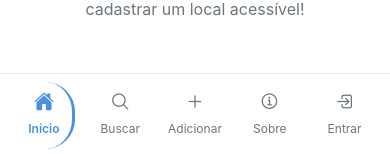
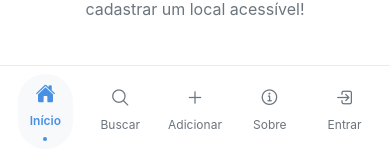
Before and after one commit to Gabriel-Becker/AcessoLivre, a React Native app in the folder frontend/: screen / in a window 390 px wide. Shown: the part 687-841 px from the top of the page. Built offline with nearby package versions, Linux system fonts and the light colour scheme; no server answers.

Commit message:
feat: melhoria design menu inferior no mobile

```diff
--- a/frontend/src/components/layout/MobileLayout.js
+++ b/frontend/src/components/layout/MobileLayout.js
@@ -78,20 +78,12 @@ export default function MobileLayout({
               accessibilityRole="button"
               accessibilityLabel={`Ir para ${tab.label}`}
             >
-              <View
-                style={
-                  ativo
-                    ? [
-                        styles.tabInner,
-                        { backgroundColor: t.colors.surface, borderRightWidth: 3, borderRightColor: t.colors.primary, paddingHorizontal: 12 },
-                      ]
-                    : [styles.tabInner, { backgroundColor: t.colors.surface }]
-                }
-              >
+              <View style={[styles.tabInner, ativo && [styles.tabInnerAtivo, { backgroundColor: t.colors.backgroundSecondary }]]}>
                 <Ionicons name={ativo ? tab.iconAtivo : tab.icon} size={20} color={ativo ? t.colors.primary : t.colors.textSecondary} />
                 <ThemedText style={[styles.tabLabel, { color: ativo ? t.colors.primary : t.colors.textSecondary }]} weight={ativo ? 'semibold' : 'regular'}>
                   {tab.label}
                 </ThemedText>
+                {ativo ? <View style={[styles.tabIndicator, { backgroundColor: t.colors.primary }]} /> : null}
               </View>
             </TouchableOpacity>
           );
@@ -156,7 +148,7 @@ const styles = StyleSheet.create({
     flex: 1,
     alignItems: 'center',
     justifyContent: 'center',
-    gap: 2,
+    gap: 4,
     minHeight: 48,
   },
   tabInner: {
@@ -167,7 +159,15 @@ const styles = StyleSheet.create({
     paddingHorizontal: 10,
     borderRadius: theme.borderRadius.full,
   },
+  tabInnerAtivo: {
+    paddingHorizontal: 12,
+  },
   tabLabel: {
     fontSize: 12,
   },
+  tabIndicator: {
+    width: 4,
+    height: 4,
+    borderRadius: 999,
+  },
 });
```
